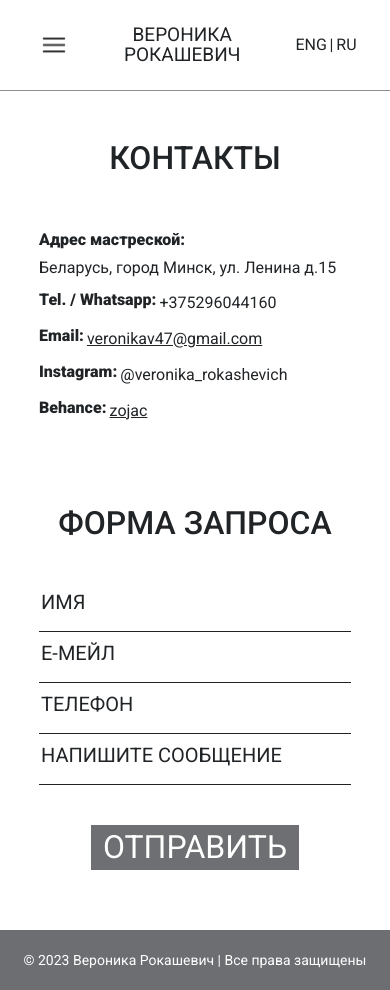
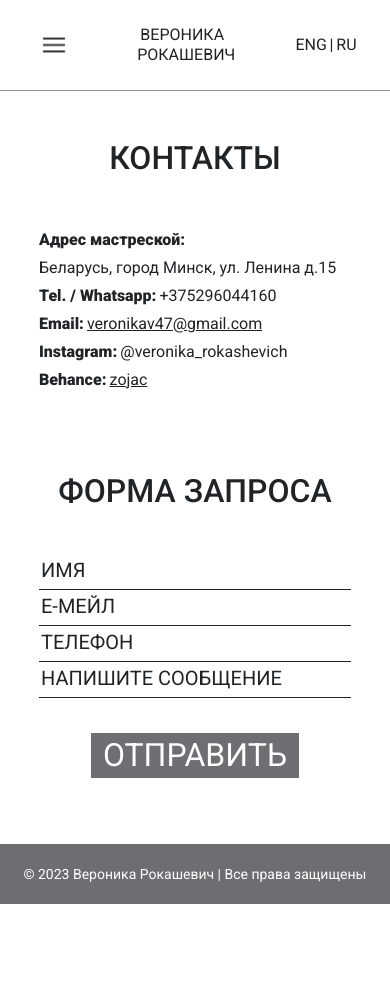
Before and after one commit to vanekh-abramov/veronika-rokashevich, a React (Create React App) app: page /contacts in a window 390 px wide. After the commit the page ends 904 px from the top, so only its background shows below. Built offline with nearby package versions, Linux system fonts and the light colour scheme.

Commit message:
style: fix style reports

```diff
--- a/src/App.jsx
+++ b/src/App.jsx
@@ -34,6 +34,7 @@ function App() {
         <section
           className={cl(classes.content, {
             [classes.home_content]: location.pathname === "/",
+            [classes.contacts_content]: location.pathname === "/contacts",
           })}
         >
           <Routes>
@@ -45,7 +46,10 @@ function App() {
             <Route path='/gallery' element={<Gallery />}></Route>
             <Route path='/exhibitions' element={<Exhibitions />}></Route>
             <Route path='/contacts' element={<Contacts />}></Route>
-            <Route path='/subgallery/:id' element={<SubGallery />}></Route>
+            <Route
+              path='/subgallery/:id'
+              element={<SubGallery windowWidth={windowWidth} />}
+            ></Route>
           </Routes>
         </section>
         <Footer />
--- a/src/App.module.scss
+++ b/src/App.module.scss
@@ -7,6 +7,10 @@
   margin: 0 auto;
   display: flex;
   flex-direction: column;
+}
+
+.contacts_content {
+  margin: auto;
 }
 
 .app {
--- a/src/components/header/Header.jsx
+++ b/src/components/header/Header.jsx
@@ -92,7 +92,7 @@ const Header = ({ children, windowWidth }) => {
           {children}
           <div onClick={toggleLanguage} className={classes.lang_switcher}>
             <span>ENG</span>
-            <span className={classes.stick}> |</span>
+            <span className={classes.stick}>|</span>
 
             {/* <div className={classes.stick}></div> */}
             <span>RU</span>
--- a/src/components/header/Header.module.scss
+++ b/src/components/header/Header.module.scss
@@ -102,6 +102,12 @@
         font-size: 19px;
         line-height: 20px;
       }
+
+      @media (max-width: 450px) {
+        padding: 0 55px;
+        font-size: 16px;
+        line-height: 20px;
+      }
     }
   }
 }
--- a/src/pages/contacts/Contacts.module.scss
+++ b/src/pages/contacts/Contacts.module.scss
@@ -41,6 +41,7 @@
       }
       @media (max-width: 1000px) {
         font-size: 20px;
+        line-height: 0;
       }
       @media (max-width: 800px) {
         font-size: 19px;
@@ -114,6 +115,11 @@
         margin-bottom: 10px;
         padding-bottom: 15px;
       }
+
+      @media (max-width: 768px) {
+        margin-bottom: 5px;
+        padding-bottom: 5px;
+      }
     }
     input::placeholder {
       font-weight: 400;
--- a/src/pages/subGallery/SubGallery.jsx
+++ b/src/pages/subGallery/SubGallery.jsx
@@ -16,7 +16,7 @@ import "./styles.css";
 // import required modules
 import { Pagination, Navigation } from "swiper";
 
-const SubGallery = () => {
+const SubGallery = ({ windowWidth }) => {
   const [data, setData] = useState();
   const [open, setOpen] = useState(false);
 
@@ -45,6 +45,8 @@ const SubGallery = () => {
     setOpen(false);
   };
 
+  console.log(windowWidth);
+
   return (
     <>
       {open ? (
@@ -53,7 +55,7 @@ const SubGallery = () => {
             pagination={{
               type: "fraction",
             }}
-            navigation={true}
+            navigation={true ? windowWidth > 768 : false}
             modules={[Pagination, Navigation]}
             className='mySwiper'
           >
--- a/src/pages/subGallery/styles.css
+++ b/src/pages/subGallery/styles.css
@@ -34,5 +34,17 @@
 
 .swiper-button-next,
 .swiper-button-prev {
-  color: #fff;
+  color: #FFF;
+  width: 50px;
+  height: 50px;
+
 }
+
+@media (max-width: 765px) {
+
+  .swiper-button-next,
+  .swiper-button-prev {
+    display: none;
+
+  }
+}
--- a/src/reset.css
+++ b/src/reset.css
@@ -37,6 +37,12 @@ dd {
 ul[role="list"],
 ol[role="list"] {
   list-style: none;
+}
+
+ul,
+li {
+  margin: 0;
+  padding: 0;
 }
 
 /* Set core root defaults */
```
